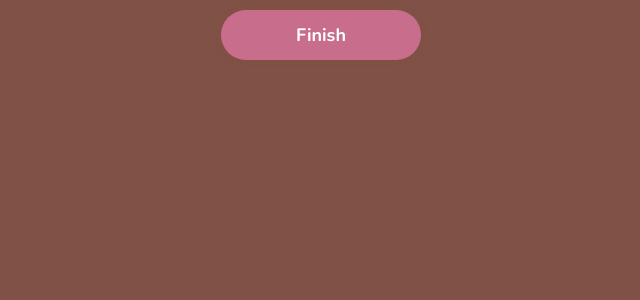
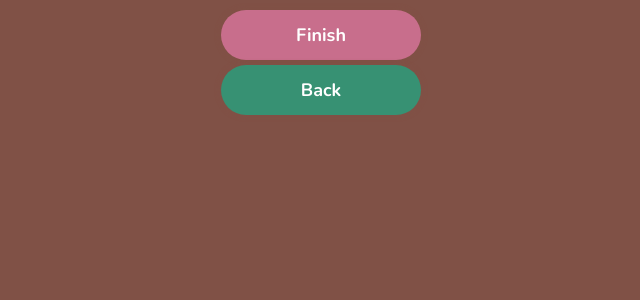
Before and after one commit to Gloryson/bench-press-100kg, a Next.js app: page /workout in a window 1280 px wide. Shown: the top 300 px of the page, without its empty margins (319-959 px from the left). Built offline with nearby package versions, Linux system fonts and the light colour scheme.

Commit message:
fix: changed animation work again

```diff
--- a/app/globals.scss
+++ b/app/globals.scss
@@ -24,6 +24,7 @@
   -webkit-font-smoothing: antialiased;
   -moz-osx-font-smoothing: grayscale;
   scrollbar-width: thin;
+  -webkit-tap-highlight-color: #ffffff20;
 
   &::-webkit-scrollbar {
     background-color: var(--main-dark-color);
@@ -80,14 +81,3 @@ button {
     100% { opacity: 0; }
   }
 }
-
-.workout__disappearance {
-  animation: workout__disappearance-animation 0.25s linear 1;
-  transform: scale(0);
-  opacity: 0;
-
-  @keyframes workout__disappearance-animation {
-    0% { transform: scale(1); opacity: 1; }
-    100% { transform: scale(0); opacity: 0; }
-  }
-}
--- a/app/workout/page.tsx
+++ b/app/workout/page.tsx
@@ -31,11 +31,21 @@ export default function Workout () {
       }
 
       <button onClick={() => {
-        setLeaving('workout__disappearance');
-        router.push('/schedule');
-        dispatch(setCurrTrainingDay(currTrainingDay + 1));
+        setLeaving('disappearance');
+        setTimeout(() => {
+          dispatch(setCurrTrainingDay(currTrainingDay + 1));
+          router.push('/schedule');
+        }, 250)
       }}
       >Finish</button>
+
+      <button
+        style={{ backgroundColor: `var(--green)` }}
+        onClick={() => {
+          setLeaving('disappearance');
+          router.push('/schedule');
+        }}
+      >Back</button>
 
     </section>
   )
--- a/components/Week/Week.tsx
+++ b/components/Week/Week.tsx
@@ -1,6 +1,7 @@
 import { TrainingDay } from '@/components';
 import { Dispatch, SetStateAction } from 'react';
 import './Week.scss';
+
 
 interface WeekProps {
   week: number;
--- a/components/WelcomePage/WelcomePage.scss
+++ b/components/WelcomePage/WelcomePage.scss
@@ -41,11 +41,11 @@
     z-index: 2;
     opacity: 0;
     visibility: hidden;
-    animation: welcome__page-appearance 4s linear 1;
+    animation: welcome__page-appearance 3.6s linear 1;
 
     @keyframes welcome__page-appearance {
       0% { opacity: 1; visibility: visible; }
-      66% { opacity: 1; }
+      75% { opacity: 1; }
       100% { opacity: 0; visibility: hidden; }
     }
 
```
